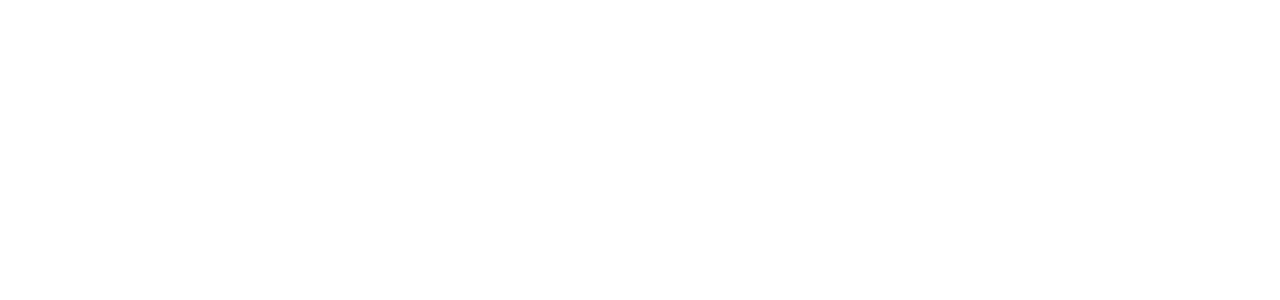
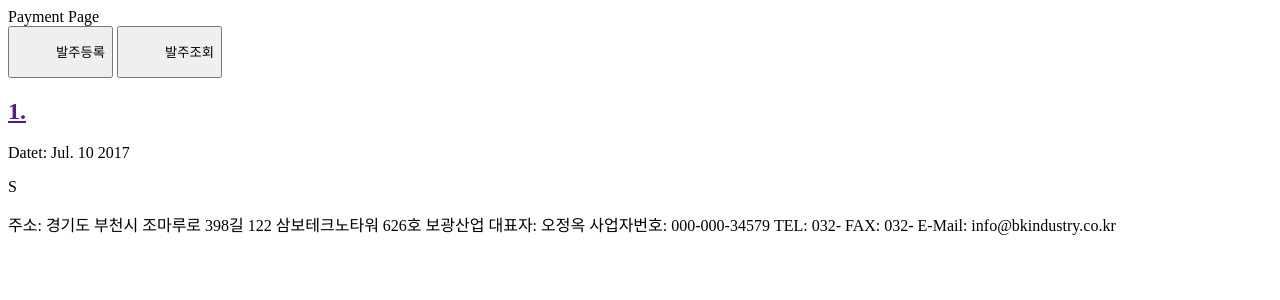
Before and after one commit to rapier83/Bokwang, a Django app: page /Payment/ in a window 1280 px wide. Before the commit the part shown is empty. Shown: the top 300 px of the page. Run offline with Django 3.2, Linux system fonts and the light colour scheme.

Commit message:
Does 'Templates' dir. must be in app? I'm starting think it would be complicated. Anyway I locate them all,
To-Do: base_payment.html + insert_payment.html

```diff
--- a/Bokwang/urls.py
+++ b/Bokwang/urls.py
@@ -21,4 +21,5 @@
 urlpatterns = [
     path('admin/', admin.site.urls),
     path('Payment/', PayMain),
+    path('payment/', PayMain),
 ]
--- /dev/null
+++ b/Payment/templates/Payment/base.html
@@ -0,0 +1,42 @@
+<!DOCTYPE html>
+<html lang="en">
+<head>
+    <meta charset="UTF-8">
+    <title>발주관련업무: Payment</title>
+</head>
+<body>
+    <div class="topper">
+        Payment Page
+    </div>
+        {% block content %}
+        {% endblock content %}
+
+    <div class="sider">
+        <button name="insert">
+            <ul>발주등록</ul>
+        </button>
+        <button name="Query">
+            <ul>발주조회</ul>
+        </button>
+    </div>
+
+    <div class="container">
+        <div>
+            <h2><a href="">1. </a></h2>
+            <p>Datet: Jul. 10 2017</p>
+            <p>S</p>
+        </div>
+    </div>
+
+    <div class="footer" id="below-edge">
+        주소: 경기도 부천시 조마루로 398길 122 삼보테크노타워 626호 보광산업
+        대표자: 오정옥
+        사업자번호: 000-000-34579
+        TEL: 032-
+        FAX: 032-
+        E-Mail: info@bkindustry.co.kr
+    </div>
+
+
+</body>
+</html>
--- a/Payment/templates/Payment/base_payment.html
+++ b/Payment/templates/Payment/base_payment.html
@@ -1,10 +1,15 @@
 <!DOCTYPE html>
-<html lang="en">
+<html lang="{{ LANGUAGE_CODE }}">
 <head>
     <meta charset="UTF-8">
-    <title>결제관련업무</title>
+    <title>발주관련업무</title>
 </head>
 <body>
+    <div>
+
+    </div>
+    <div>
+   </div>
 
 </body>
 </html>
--- a/Payment/views.py
+++ b/Payment/views.py
@@ -4,7 +4,7 @@
 
 def PayMain(request):
     # request must be given, even it doesn't use
-    return render(request, 'Payment/base_payment.html', {})
+    return render(request, 'Payment/base.html', {})
     # return HttpResponse('<html><body>This is pay. main.</body></html>')
 
 
```
Also changed, not shown: Payment/forms.py (added, +8 -0 lines), Payment/models.py (+8 -10 lines), Payment/templates/Payment/insert_Payment.html (renamed from Payment/templates/Payment/Acceptance.html, +4 -4 lines).
